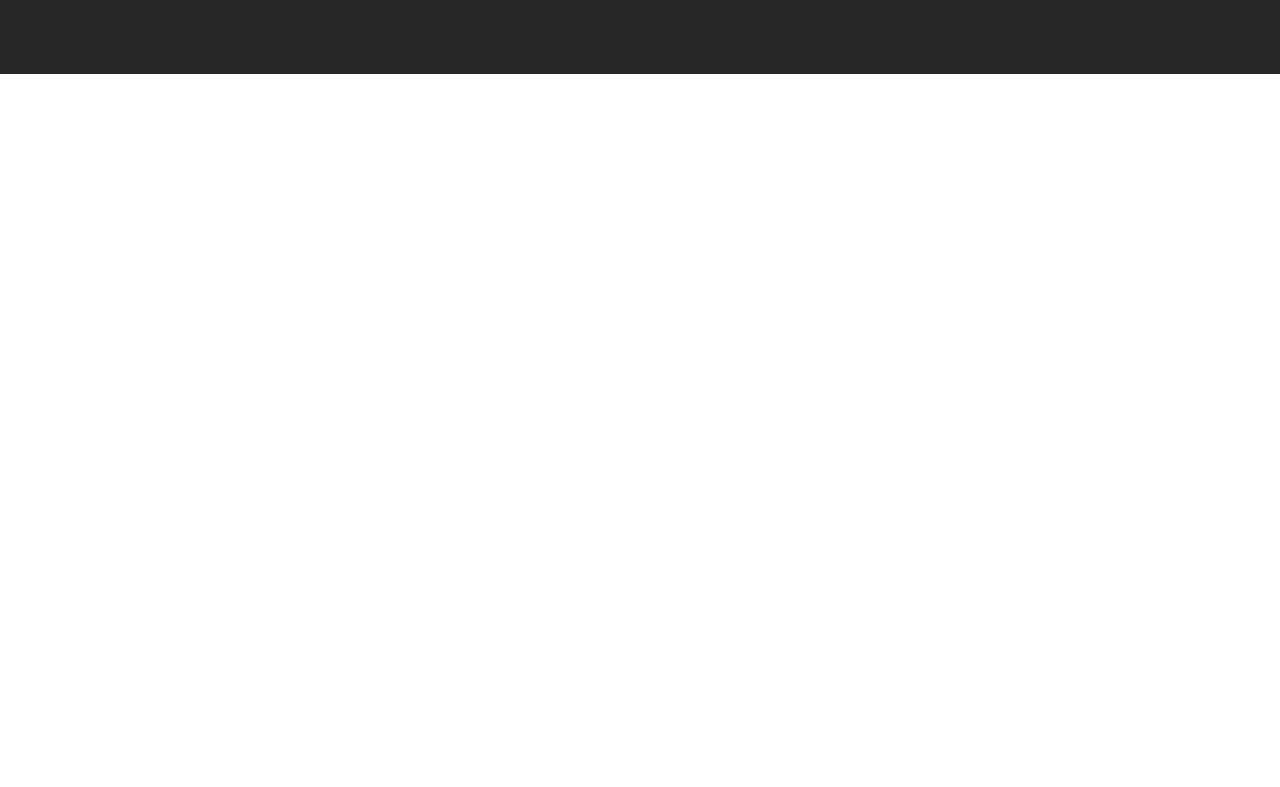
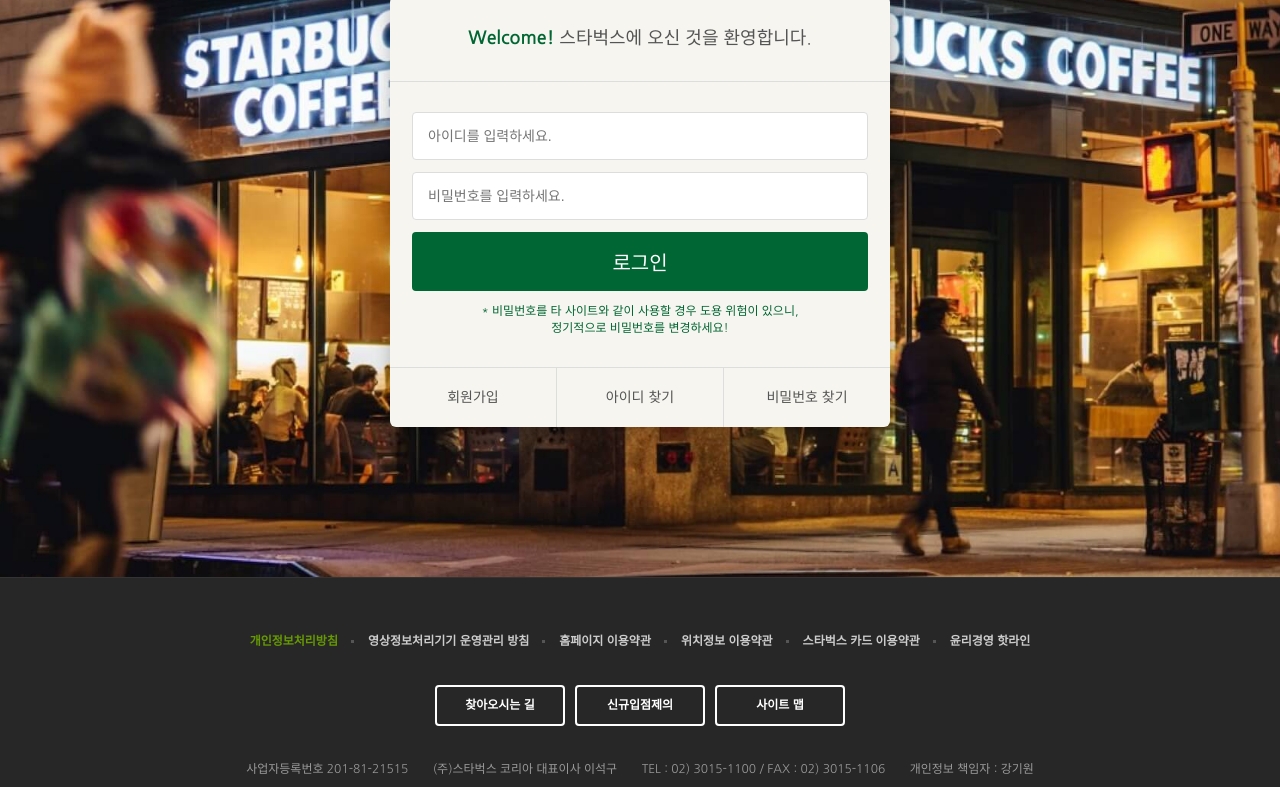
Before and after one commit to etrange1004/starbucks, a plain HTML site: page signin/index.html in a window 1280 px wide. Shown: the part 290-1077 px from the top of the page. Before the commit the page ends 800 px from the top, so only its background shows below. Drawn offline with nearby package versions, Linux system fonts and the light colour scheme.

Commit message:
로그인 페이지 완성

```diff
--- /dev/null
+++ b/css/signin.css
@@ -0,0 +1,80 @@
+.signin {
+  margin-top: 120px;
+  padding: 100px 0 150px;
+  background-image: url('../images/signin_bg.jpg');
+  background-repeat: no-repeat;
+  background-position: center;
+  background-attachment: fixed;
+  background-size: cover;
+}
+.signin h1 {
+  color: #fff;
+  font-size: 30px;
+  font-weight: 700;
+  text-align: center;
+  margin-bottom: 24px;
+}
+.signin__card {
+  width: 500px;
+  margin: 0 auto;
+  border-radius: 6px;
+  background-color: #f6f5f0;
+  box-shadow: 2px 2px 20px rgba(0, 0, 0, .3);
+  color: #555;
+}
+.signin__card h2 {
+  padding: 30px;
+  font-size: 18px;
+  text-align: center;
+  border-bottom: 1px solid #ddd;
+}
+.signin__card h2 strong {
+  font-weight: 700;
+  color: #006633;
+}
+.signin__card form {
+  padding: 30px 22px;
+}
+.signin__card form input {
+  width: 100%;
+  margin-bottom: 12px;
+  padding: 15px;
+  border: 1px solid #ddd;
+  border-radius: 4px;
+  outline: none;
+  box-sizing: border-box;
+  font-size: 14px;
+}
+/* 속성선택자... */
+.signin__card form [type="submit"] {
+  background-color: #063;
+  border: none;
+  color: #fff;
+  font-size: 20px;
+  cursor: pointer;
+}
+.signin__card form p {
+  font-size: 12px;
+  color: #006633;
+  text-align: center;
+}
+.signin__card .actions {
+  display: flex;
+  border-top: 1px solid #ddd;
+}
+/* 1:1:1 비율 링크 */
+.signin__card .actions a {
+  flex-grow: 1;
+  flex-basis: 0;
+  text-align: center;
+  padding: 20px;
+  color: #555;
+  font-size: 14px;
+  border-right: 1px solid #ddd;
+}
+.signin__card .actions a:last-child {
+  border-right: none;
+}
+.signin__card .actions a:hover {
+  text-decoration: none;
+}
--- a/signin/index.html
+++ b/signin/index.html
@@ -29,7 +29,7 @@
   <link rel="stylesheet" href="https://fonts.googleapis.com/icon?family=Material+Icons">
   <!-- 스타일시트와 자바스크립트 -->
   <link rel="stylesheet" href="../css/common.css">
-  <link rel="stylesheet" href="../css/main.css">
+  <link rel="stylesheet" href="../css/signin.css">
   <script defer src="../js/common.js"></script>
 </head>
 
@@ -357,6 +357,29 @@
     </div>
   </header>
 
+  <section class="signin">
+    <h1>로그인</h1>
+    <div class="signin__card">
+      <h2>
+        <strong>Welcome!</strong> 스타벅스에 오신 것을 환영합니다.
+      </h2>
+      <form action="">
+        <input type="text" placeholder="아이디를 입력하세요." />
+        <input type="password" placeholder="비밀번호를 입력하세요." />
+        <input type="submit" value="로그인" />
+        <p>
+          * 비밀번호를 타 사이트와 같이 사용할 경우 도용 위험이 있으니,<br />
+          정기적으로 비밀번호를 변경하세요!
+        </p>
+      </form>
+      <div class="actions">
+        <a href="javascript:void(0)">회원가입</a>
+        <a href="javascript:void(0)">아이디 찾기</a>
+        <a href="javascript:void(0)">비밀번호 찾기</a>
+      </div>
+    </div>
+  </section>
+
   <!-- FOOTER -->
 
   <footer>
```
